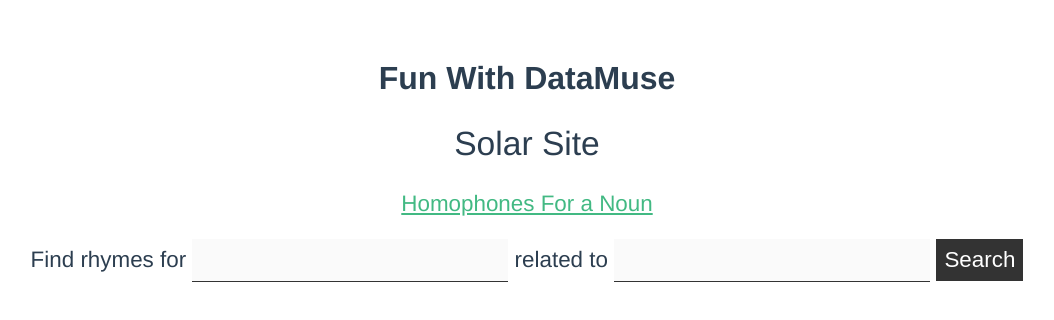
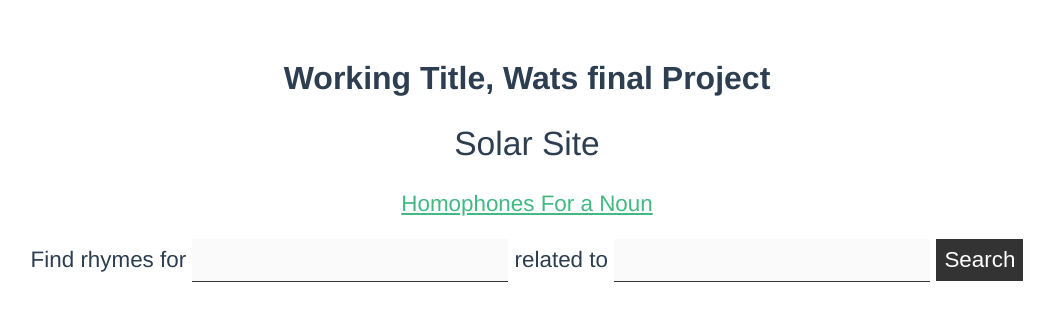
Before and after one commit to NateMeinhold/wats4000finalproject, a Vue app: page / in a window 1280 px wide. Shown: the top 320 px of the page, without its empty margins (113-1167 px from the left). Built offline with nearby package versions, Linux system fonts and the light colour scheme.

Commit message:
changed name

```diff
--- a/src/App.vue
+++ b/src/App.vue
@@ -1,6 +1,6 @@
 <template>
   <div id="app">
-    <h1>Fun With DataMuse</h1>
+    <h1>Working Title, Wats final Project</h1>
     <router-view/>
   </div>
 </template>
```
Also changed, not shown: 9 other files (tests, documents, lock files or other folders).
